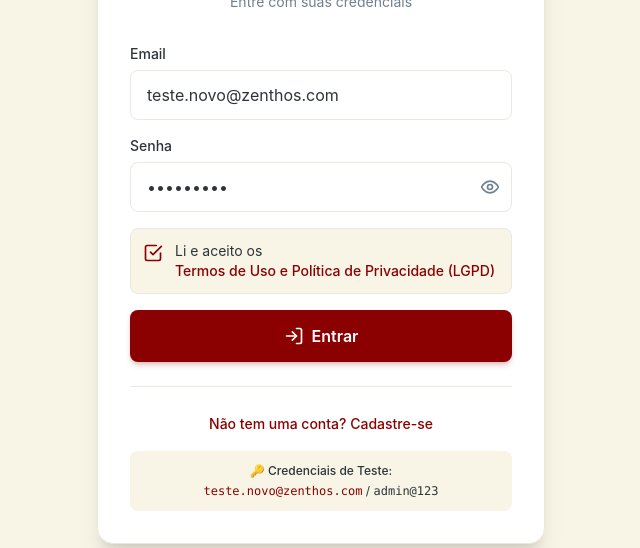
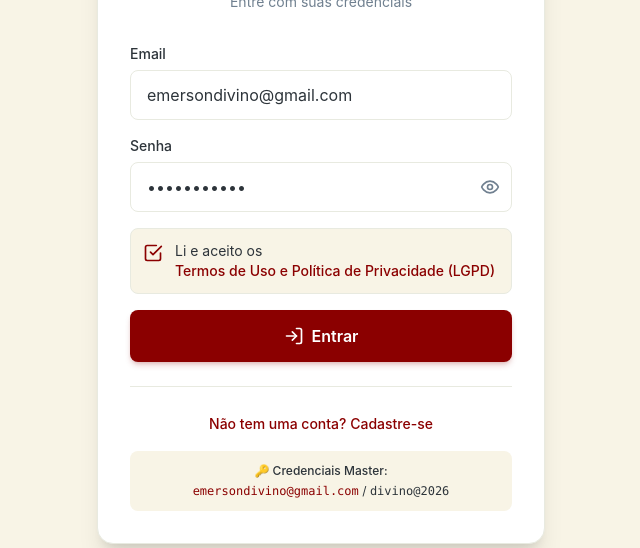
Before and after one commit to trivoroficial/consult_recruit, a Next.js app: page /login in a window 1280 px wide. Shown: the part 203-751 px from the top of the page, without its empty margins (319-959 px from the left). Built offline with nearby package versions, Linux system fonts and the light colour scheme.

Commit message:
Update page.tsx

```diff
--- a/src/app/(auth)/login/page.tsx
+++ b/src/app/(auth)/login/page.tsx
@@ -14,8 +14,8 @@ const setCookie = (name: string, value: string, days: number = 7) => {
 
 export default function Login() {
   const router = useRouter()
-  const [email, setEmail] = useState('teste.novo@zenthos.com')
-  const [password, setPassword] = useState('admin@123')
+  const [email, setEmail] = useState('emersondivino@gmail.com') // Já atualizado para o master
+  const [password, setPassword] = useState('divino@2026')       // Já atualizado para o master
 
   const [showPassword, setShowPassword] = useState(false)
   const [loading, setLoading] = useState(false)
@@ -40,28 +40,35 @@ export default function Login() {
         password,
       })
 
+      // 🔒 CORREÇÃO: Tratamento de erro blindado para evitar o crash do "{}"
       if (error) {
-        console.error('Erro do Supabase:', error.message)
-        throw new Error(error.message.includes('Invalid login') ? 'E-mail ou senha incorretos.' : error.message)
+        console.error('Erro detalhado do Supabase:', error)
+        const msg = error?.message || 'Erro de autenticação desconhecido.'
+        const isInvalidLogin = msg.toLowerCase().includes('invalid') || msg.toLowerCase().includes('credenciais')
+        throw new Error(isInvalidLogin ? 'E-mail ou senha incorretos.' : msg)
       }
 
-      if (data.user) {
+      if (data?.user) {
         console.log('✅ 1. Login realizado com sucesso!', data.user.email)
+
+        // 🔑 CORREÇÃO: Lendo 'full_name' conforme definido no script SQL anterior
+        const userName = data.user.user_metadata?.full_name || data.user.user_metadata?.name || data.user.email?.split('@')[0] || 'Usuário'
+        const userRole = data.user.user_metadata?.role || 'admin'
 
         const userData = JSON.stringify({
           email: data.user.email,
-          name: data.user.user_metadata?.name || data.user.email?.split('@')[0] || 'Usuário',
-          role: data.user.user_metadata?.role || 'admin',
+          name: userName, // Agora será "Emerson Divino"
+          role: userRole, // Agora será "admin_master"
           id: data.user.id
         })
 
         // SALVA NO LOCALSTORAGE (para o frontend usar)
         localStorage.setItem('zenthos_user', userData)
 
-        // 🚀 O SEGREDO: SALVA TAMBÉM COMO COOKIE (para o Middleware ler no servidor)
+        // 🚀 SALVA TAMBÉM COMO COOKIE (para o Middleware ler no servidor)
         setCookie('zenthos_user', userData, 7)
 
-        console.log('🚀 2. Cookie definido. Redirecionando...')
+        console.log('🚀 2. Cookie definido com nome:', userName, '. Redirecionando...')
 
         // Força o Next.js a reconhecer a mudança antes de mudar de página
         router.refresh()
@@ -69,10 +76,12 @@ export default function Login() {
         setTimeout(() => {
           window.location.href = '/admin/dashboard'
         }, 300)
+      } else {
+        throw new Error('Dados do usuário não retornados pelo Supabase.')
       }
     } catch (err: any) {
-      console.error('Erro capturado:', err)
-      setError(err.message || 'Erro ao fazer login.')
+      console.error('Erro capturado no login:', err)
+      setError(err?.message || 'Erro ao fazer login.')
       setLoading(false)
     }
   }
@@ -191,11 +200,11 @@ export default function Login() {
         </div>
 
         <div className="mt-4 p-3 bg-[#F8F4E6] rounded-lg text-center text-xs">
-          <p className="font-medium text-[#2D343A]">🔑 Credenciais de Teste:</p>
+          <p className="font-medium text-[#2D343A]">🔑 Credenciais Master:</p>
           <p className="mt-1">
-            <span className="text-[#8B0000] font-mono">teste.novo@zenthos.com</span>
+            <span className="text-[#8B0000] font-mono">emersondivino@gmail.com</span>
             {' / '}
-            <span className="font-mono">admin@123</span>
+            <span className="font-mono">divino@2026</span>
           </p>
         </div>
       </div>
```
